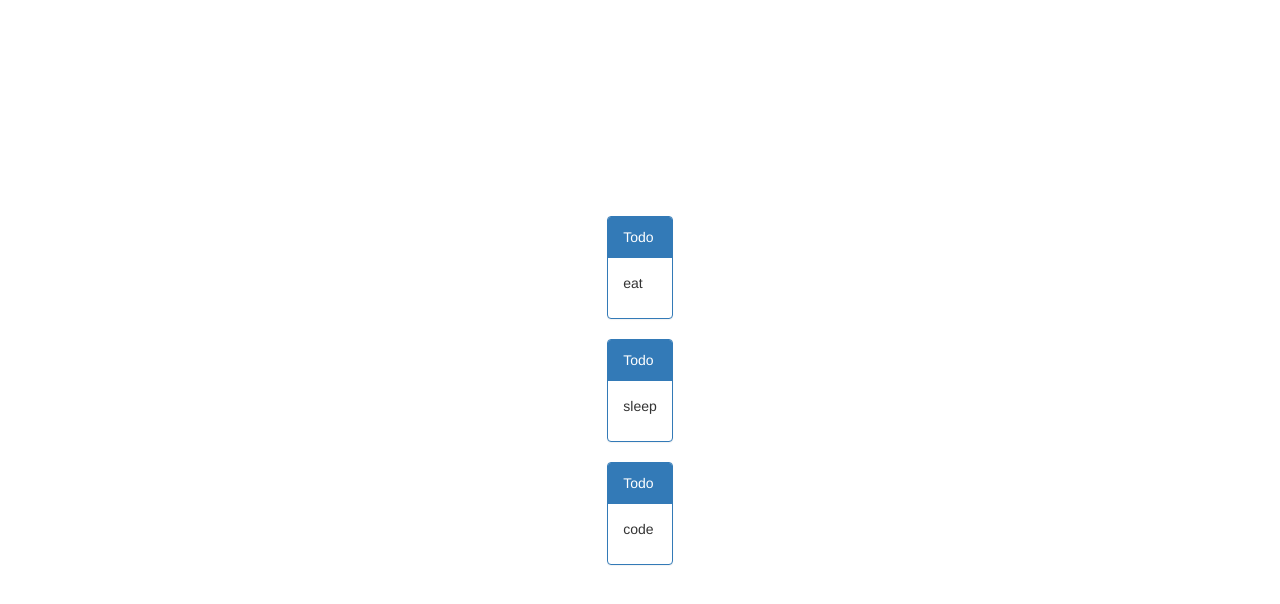
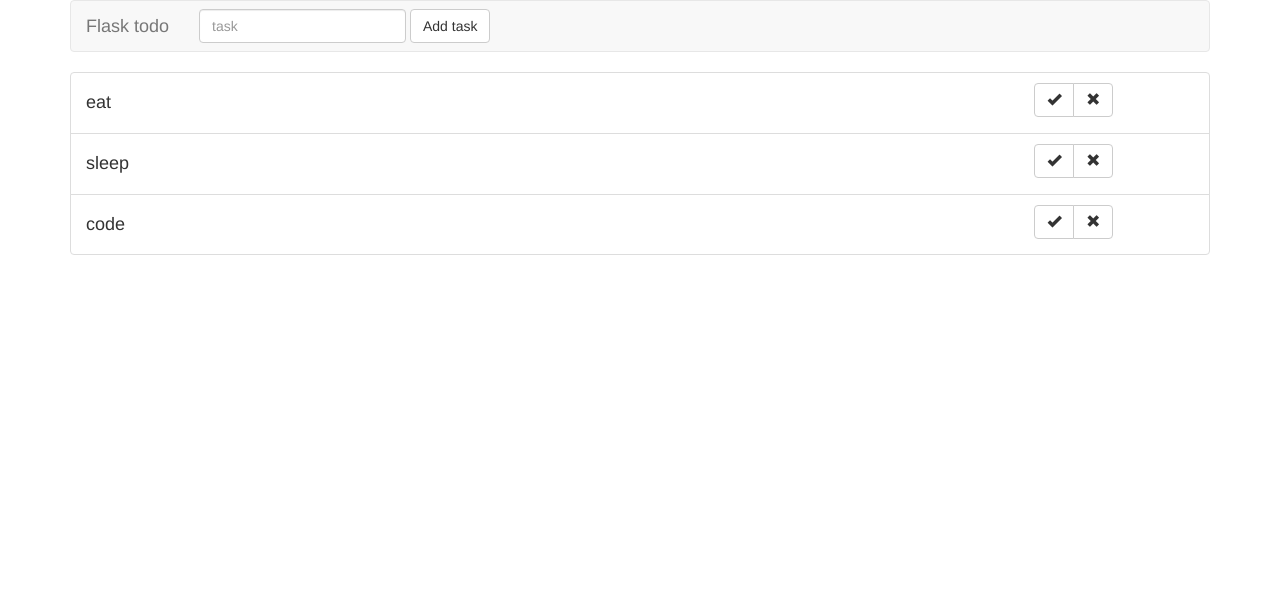
Before and after one commit to coldman11/flask-todo, a Flask app: page / in a window 1280 px wide. Shown: the top 604 px of the page. Run offline with Flask 2, Linux system fonts and the light colour scheme; some libraries are stand-ins or nearby versions.

Commit message:
changes to task display, added navbar

```diff
--- a/app/templates/index.html
+++ b/app/templates/index.html
@@ -2,18 +2,45 @@
 
 {% block content %}
 
+<!--
 <link rel="stylesheet" href="static/css/style.css">
+-->
 
 <div class="container">
-    <div>
-        {% for todo in todos %}
-            <div class="panel panel-primary">
-                <div class="panel-heading">Todo</div>
-                <div class="panel-body">
-                    <p>{{ todo['text'] }}</p>
+    <nav class="navbar navbar-default">
+        <div class="container-fluid">
+            <div class="navbar-header">
+                <a class="navbar-brand" href="/">Flask todo</a>
+            </div>
+            <form class="navbar-form navbar-left">
+                <div class="form-group">
+                  <input type="text" class="form-control" placeholder="task">
                 </div>
+                <button type="submit" class="btn btn-default">Add task</button>
+            </form>
+        </div>
+    </nav>
+    <ul class="list-group">
+    {% for todo in todos %}
+        <li class="list-group-item">
+            <div class="row">
+                <div class="col-md-10">
+                    <h4>{{ todo['text'] }}</h4>
+                </div>
+                <div class="col-md-2">
+                    <div class="btn-group" role="group" aria-label="...">
+                      <button type="button" class="btn btn-default">
+                          <span class="glyphicon glyphicon-ok" aria-hidden="true"></span>
+                      </button>
+                      <button type="button" class="btn btn-default">
+                          <span class="glyphicon glyphicon-remove" aria-hidden="true"></span>
+                      </button>
+                    </div>
+                </div>
+
             </div>
-        {% endfor %}
-    </div>
+        </li>
+    {% endfor %}
+    </ul>
 </div>
 {% endblock %}
```
